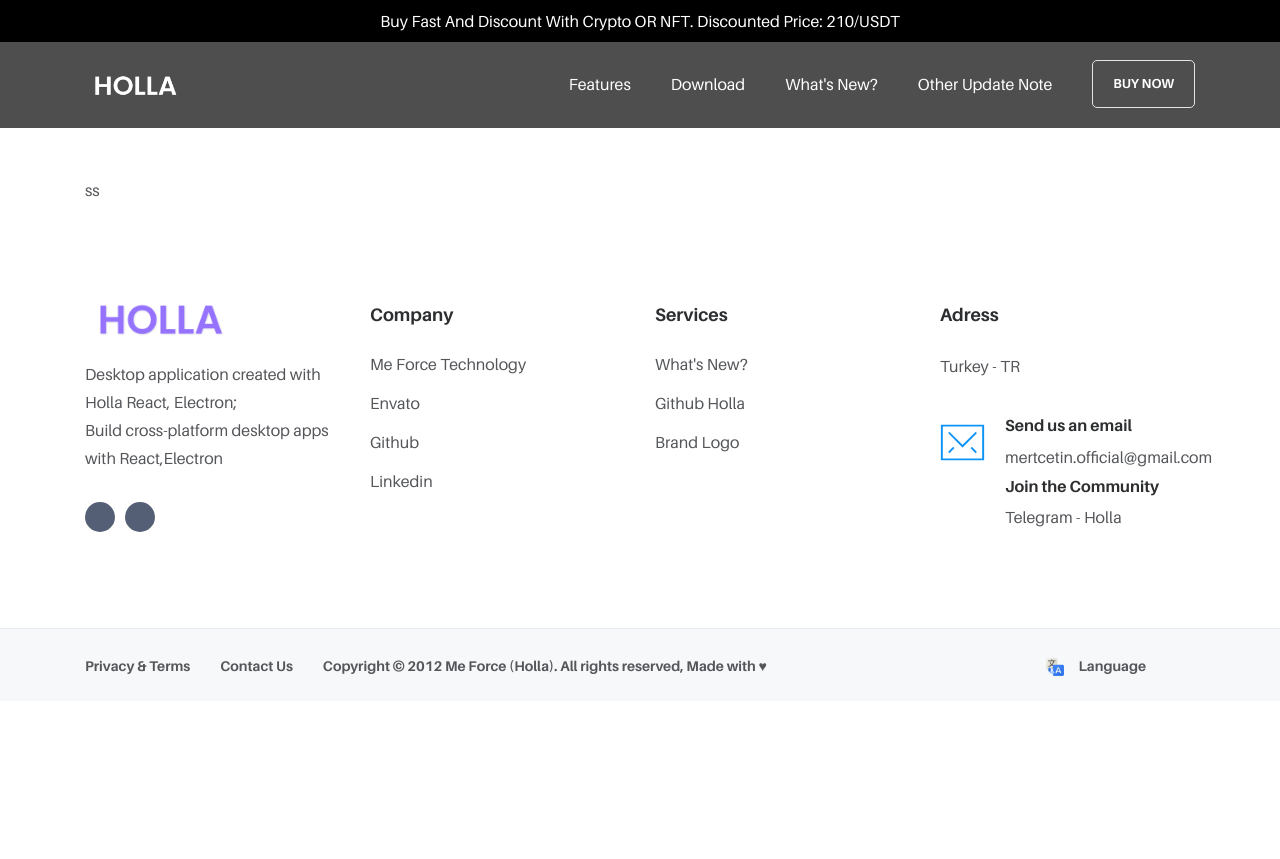
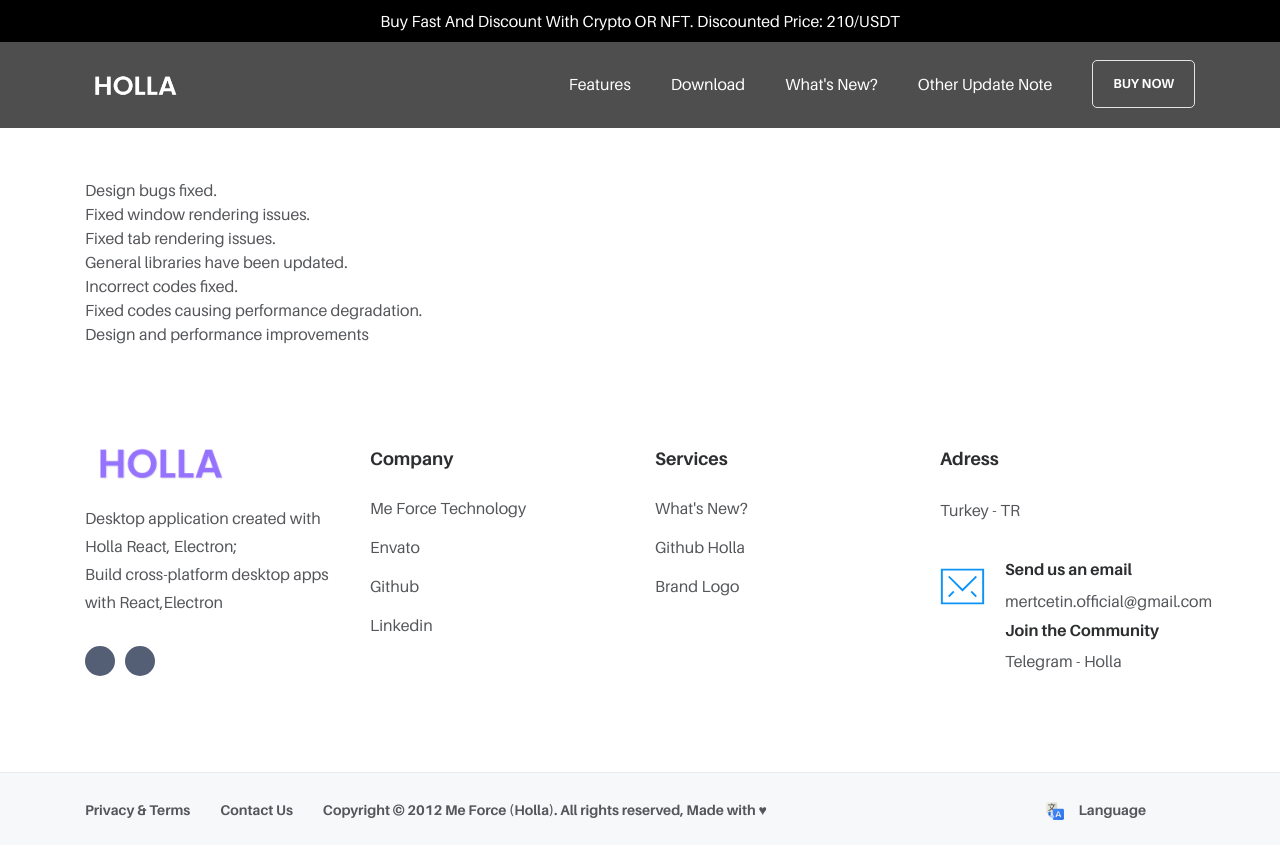
Before and after one commit to cetinmert/holla, a Jekyll site: the page built from docs/update-3-5-8.html, in a window 1280 px wide. Shown: the top 859 px of the page. Built offline with Jekyll 4.4.1, drawn with Linux system fonts in a browser that asks for light colours; some web fonts are replaced.

Commit message:
Update update-3-5-8.html

```diff
--- a/docs/_layouts/update-3-5-8.html
+++ b/docs/_layouts/update-3-5-8.html
@@ -46,7 +46,13 @@ padding-left: 0;
 <div class="content">
 
 <div class="markdown-body">
-ss
+Design bugs fixed.<br>
+Fixed window rendering issues.<br>
+Fixed tab rendering issues.<br>
+General libraries have been updated.<br>
+Incorrect codes fixed.<br>
+Fixed codes causing performance degradation.<br>
+Design and performance improvements<br>
 </div>
 
 </div>
```
